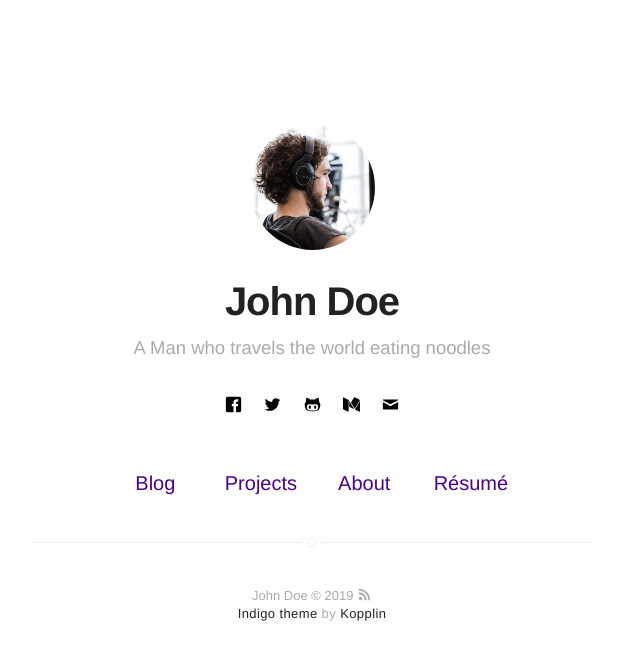
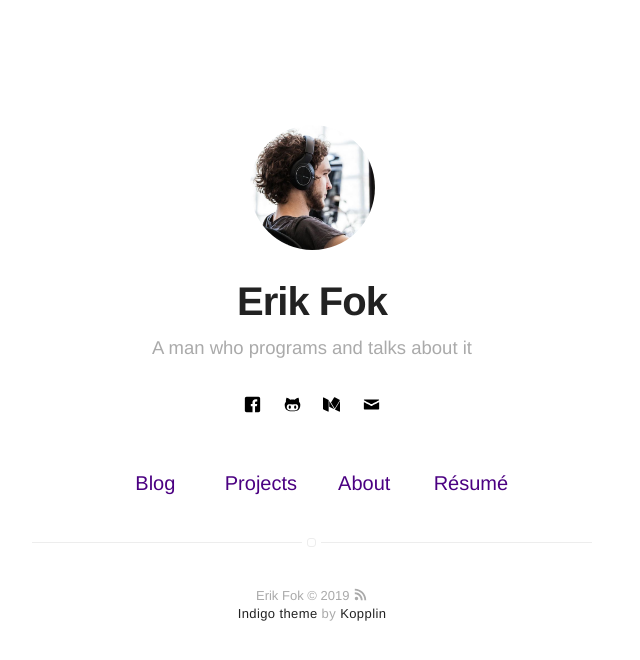
Before and after one commit to eriktanner/SwiftAppBlog, a Jekyll site: the page built from index.html, in a window 1280 px wide. Shown: the top 660 px of the page, without its empty margins (328-968 px from the left). Built offline with Jekyll 4.4.1, drawn with Linux system fonts in a browser that asks for light colours.

Commit message:
MyProject

```diff
--- a/_config.yml
+++ b/_config.yml
@@ -1,9 +1,9 @@
 # main text of home
-name: John Doe
-bio: A Man who travels the world eating noodles
+name: Erik Fok
+bio: A man who programs and talks about it
 
 # twitter summary info
-description: A blog about technology and stuff related
+description: A blog on my works in Swift App Development
 
 # if it's an external image, update below for true
 # better with square images
@@ -35,7 +35,7 @@ disqus:
 
 # if you don't have any of social below, comment the line
 facebook: myfacebook
-twitter: mytwitter
+#twitter: mytwitter
 # google: mygoogle
 # instagram: myinstagram
 # pinterest: mypinterest
@@ -54,18 +54,11 @@ medium: medium
 email: myemail@gmail.com
 
 authors:
-    johndoe:
-        name: John Doe
-        bio: A Man who travels the world eating noodles
+    erikfok:
+        name: Erik Fok
+        bio: A man who programs and talks about it
         external-image: false
         picture: assets/images/profile.jpg
-        twitter: johndoe
-    jamesfoster:
-        name: James Foster
-        bio: A Man who develops software with coffee
-        external-image: false
-        picture: assets/images/james.jpg
-        twitter: jamesfoster
 
 # do you want a larger site? change the option below
 # options: [normal, large] | default: normal
```
